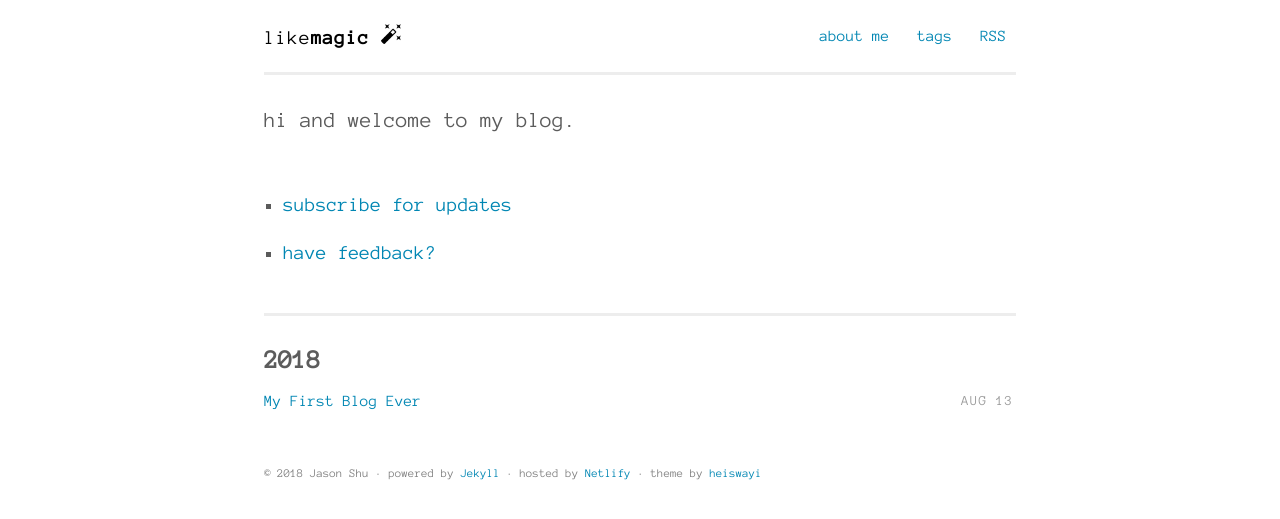
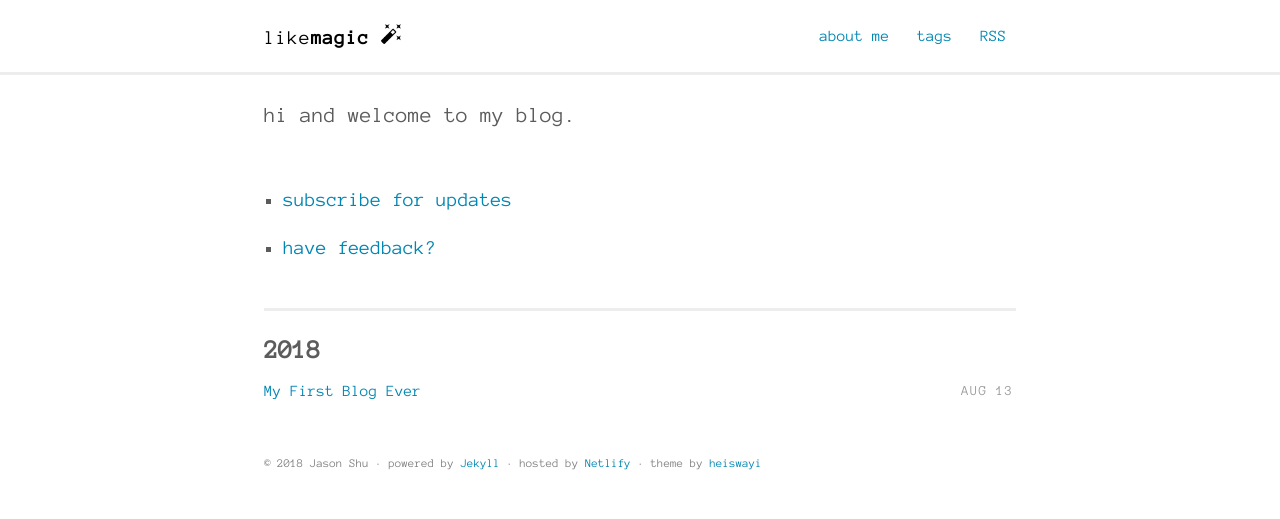
Before and after one commit to j4sonshu/likemagic, a Jekyll site: the page built from index.html, in a window 1280 px wide. Shown: the top 519 px of the page. Built offline with Jekyll 4.4.1, drawn with Linux system fonts in a browser that asks for light colours.

Commit message:
intro header

```diff
--- a/_includes/header.html
+++ b/_includes/header.html
@@ -1,4 +1,3 @@
 <header>
-
   {% include nav.html %}
 </header>
--- a/_includes/nav.html
+++ b/_includes/nav.html
@@ -20,6 +20,6 @@
       </li>
     </ul>
 
-    <div class="divider"></div>
   </div>
+  <div class="divider"></div>
 </nav>
--- a/assets/scss/_layout.scss
+++ b/assets/scss/_layout.scss
@@ -42,7 +42,7 @@ hr {
   @extend .clearfix;
 
   padding-top: $base-spacing;
-  padding-bottom: 0;
+  //padding-bottom: 0;
   padding-right: $base-spacing;
   padding-left: $base-spacing;
 
@@ -297,7 +297,12 @@ hr {
 .divider {
   border-top: 0.2em solid lighten($light-gray-color, 13%);
   margin-top: $base-spacing * 2;
-  padding-top: 5px;
+}
+
+.nav {
+  .divider {
+    margin-top: 0;
+  }
 }
 
 // This applies from 0px to 600px
```
